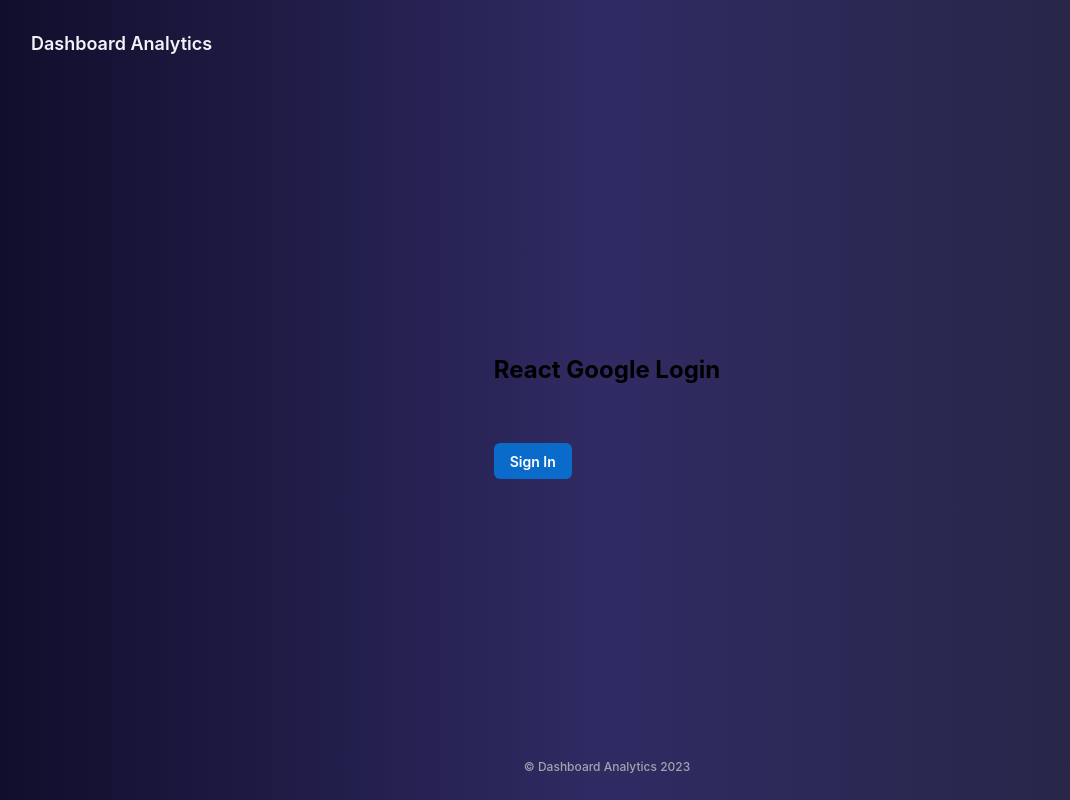
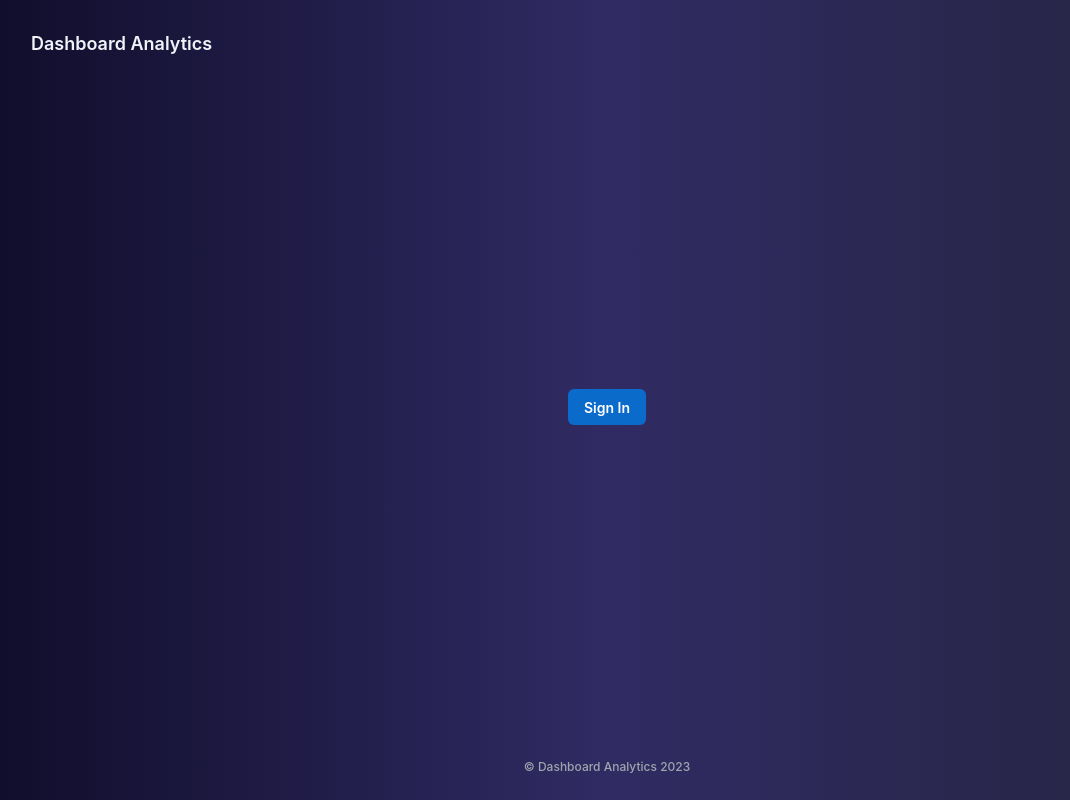
Before and after one commit to carlocarels/dashboard-analytics, a React (Create React App) app: page / in a window 1280 px wide. Shown: the whole page, without its empty margins (33-1103 px from the left). Built offline with nearby package versions, Linux system fonts and the light colour scheme; no server answers.

Commit message:
remove unused data

```diff
--- a/src/components/App/App.tsx
+++ b/src/components/App/App.tsx
@@ -81,9 +81,6 @@
   return (
     <LayoutDefault>
       <div>
-        <h2>React Google Login</h2>
-        <br />
-        <br />
         {profile ? (
           <div>
             <img src={profile.picture} alt='user' />
```
